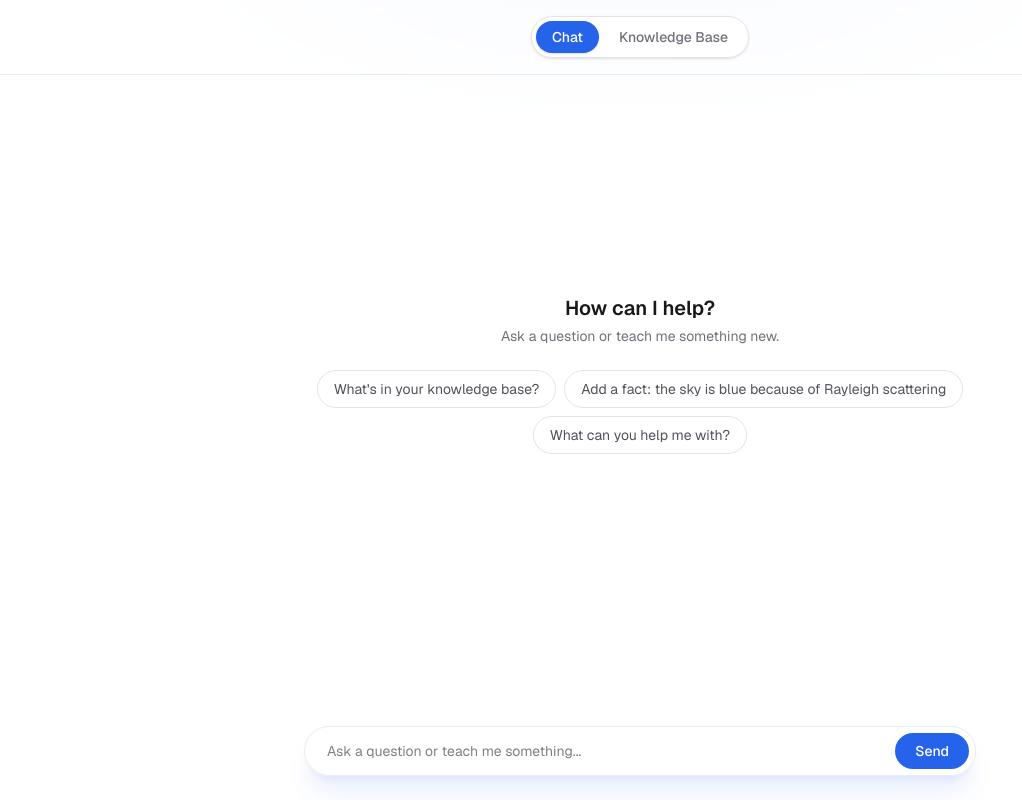
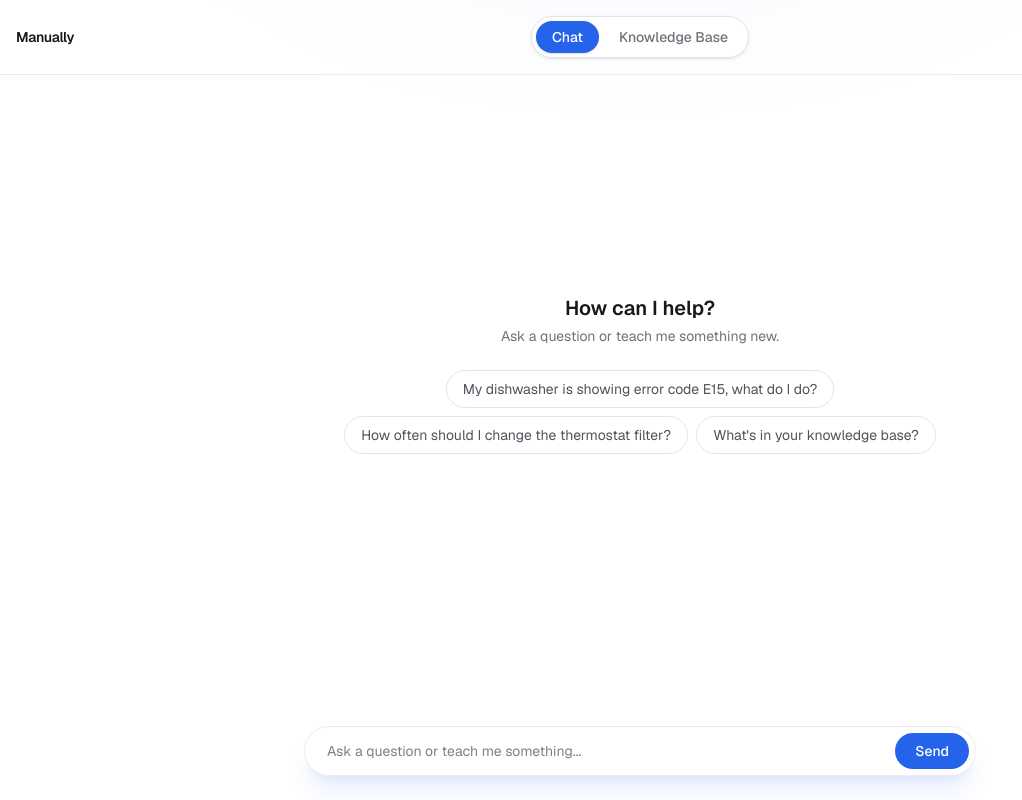
Before and after one commit to ok3dotdev/manually, a Next.js app: page / in a window 1280 px wide. Shown: the whole page, without its empty margins (0-1022 px from the left). Built offline with nearby package versions, Linux system fonts and the light colour scheme.

Commit message:
Rebrand as Manually, add product screenshots, rewrite README for showcase

```diff
--- a/app/layout.tsx
+++ b/app/layout.tsx
@@ -14,8 +14,9 @@ const geistMono = Geist_Mono({
 });
 
 export const metadata: Metadata = {
-  title: "Create Next App",
-  description: "Generated by create next app",
+  title: "Manually — chat with your appliance manuals",
+  description:
+    "Upload the manuals that came with your place and ask them questions instead of digging through PDFs.",
 };
 
 export default function RootLayout({ children }: LayoutProps<"/">) {
--- a/app/nav-tabs.tsx
+++ b/app/nav-tabs.tsx
@@ -12,7 +12,10 @@ export function NavTabs() {
   const pathname = usePathname();
 
   return (
-    <nav className="flex justify-center py-4">
+    <nav className="relative flex items-center justify-center gap-4 py-4">
+      <span className="absolute left-4 text-sm font-semibold tracking-tight text-zinc-900 dark:text-white">
+        Manually
+      </span>
       <div className="inline-flex items-center gap-1 rounded-full border border-zinc-200 bg-white/80 p-1 shadow-sm backdrop-blur-sm dark:border-zinc-800 dark:bg-zinc-900/80">
         {tabs.map(tab => {
           const active = pathname === tab.href;
--- a/app/page.tsx
+++ b/app/page.tsx
@@ -6,9 +6,9 @@ import { useEffect, useRef, useState } from 'react';
 import type { RagAgentUIMessage } from '@/lib/agents/rag-agent';
 
 const SUGGESTIONS = [
+  'My dishwasher is showing error code E15, what do I do?',
+  'How often should I change the thermostat filter?',
   "What's in your knowledge base?",
-  'Add a fact: the sky is blue because of Rayleigh scattering',
-  'What can you help me with?',
 ];
 
 export default function Home() {
```
Also changed, not shown: 4 other files (tests, documents, lock files or other folders).
